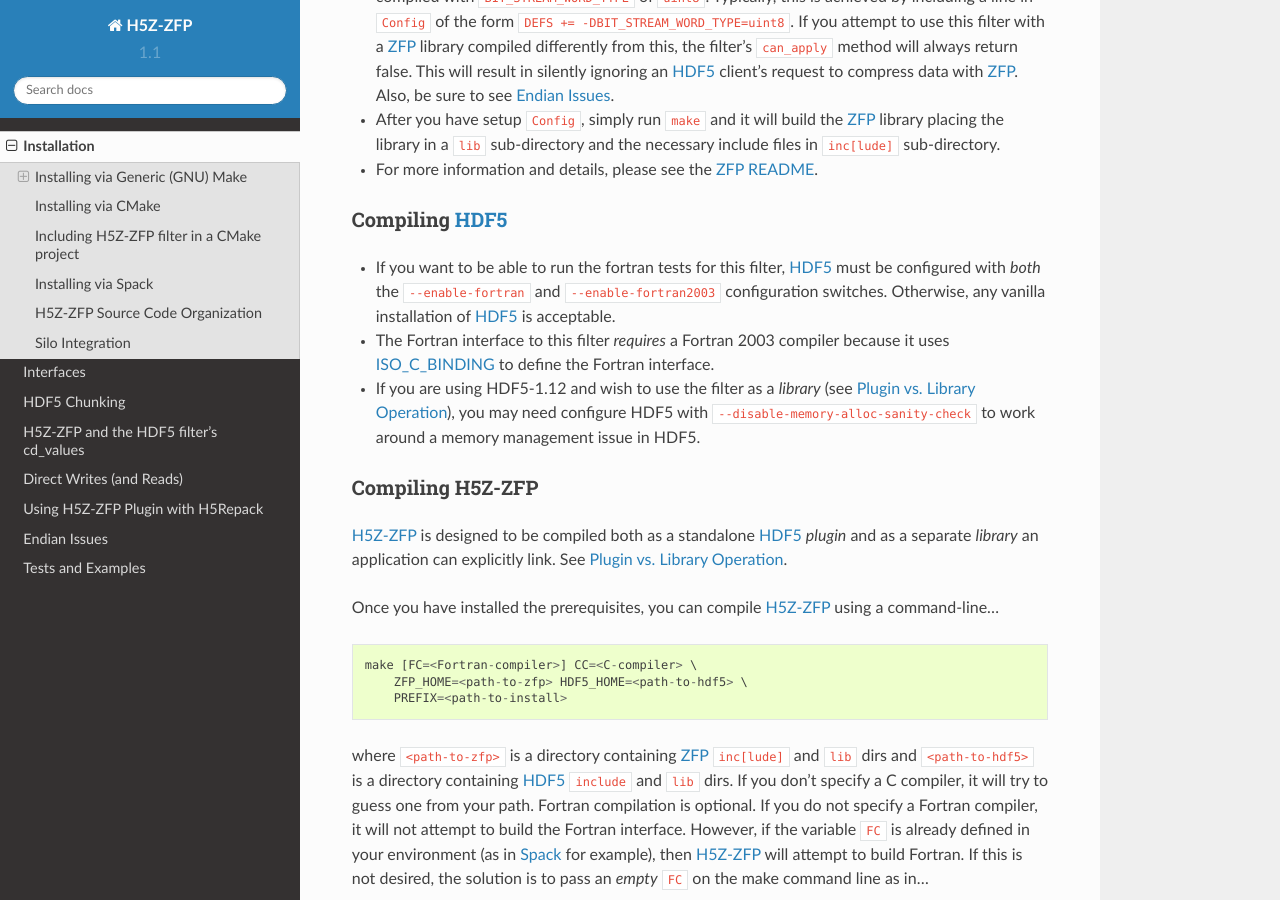
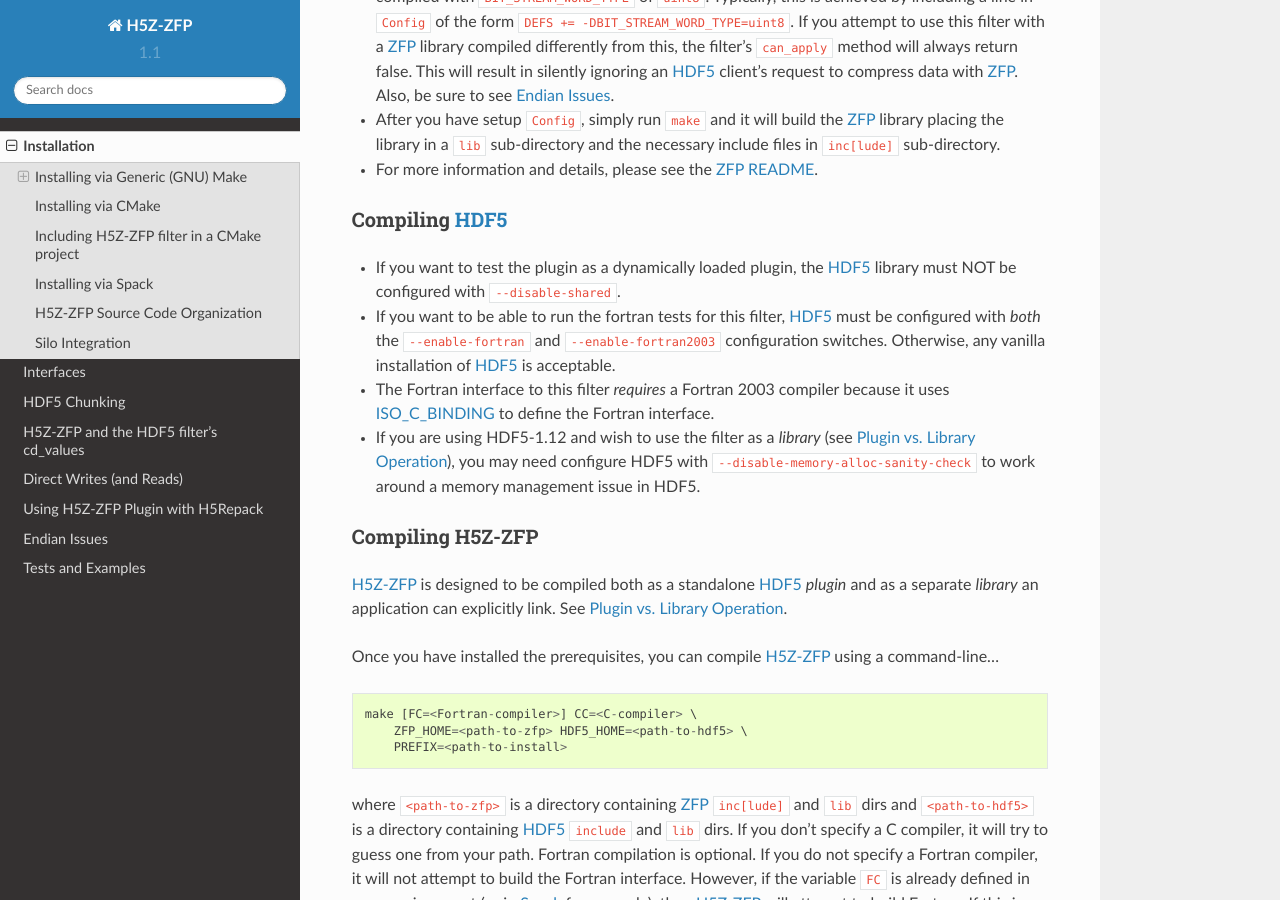
Before and after one commit to LLNL/H5Z-ZFP, a Sphinx documentation site: the page built from docs/installation.rst, in a window 1280 px wide and 900 px high, scrolled down 838 px. Built offline with Sphinx 7.4.7 and the Read the Docs theme 2.0.0, drawn with Linux system fonts in a browser that asks for light colours.

Commit message:
handle static hdf5 build

```diff
--- a/docs/installation.rst
+++ b/docs/installation.rst
@@ -48,6 +48,8 @@ Compiling ZFP_
 ^^^^^^^^^^^^^^^
 Compiling HDF5_
 ^^^^^^^^^^^^^^^
+
+* If you want to test the plugin as a dynamically loaded plugin, the HDF5_ library must NOT be configured with ``--disable-shared``.
 
 * If you want to be able to run the fortran tests for this filter, HDF5_ must be configured with *both* the ``--enable-fortran`` and ``--enable-fortran2003`` configuration switches.
   Otherwise, any vanilla installation of HDF5_ is acceptable.
```
Also changed, not shown: 2 other files.
